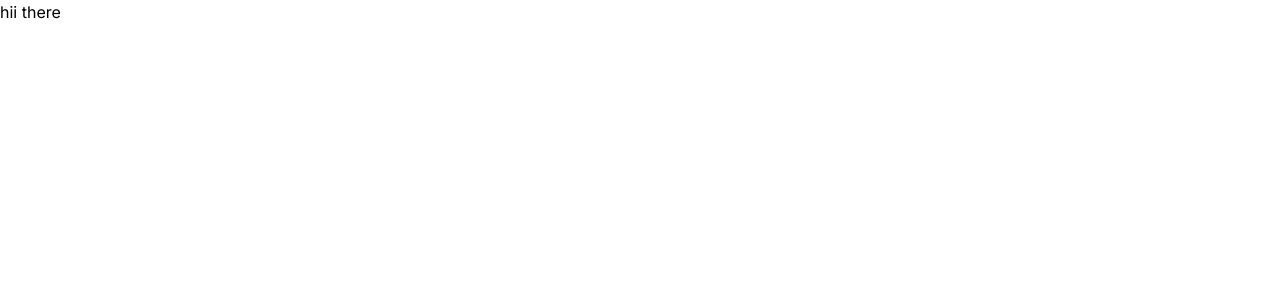
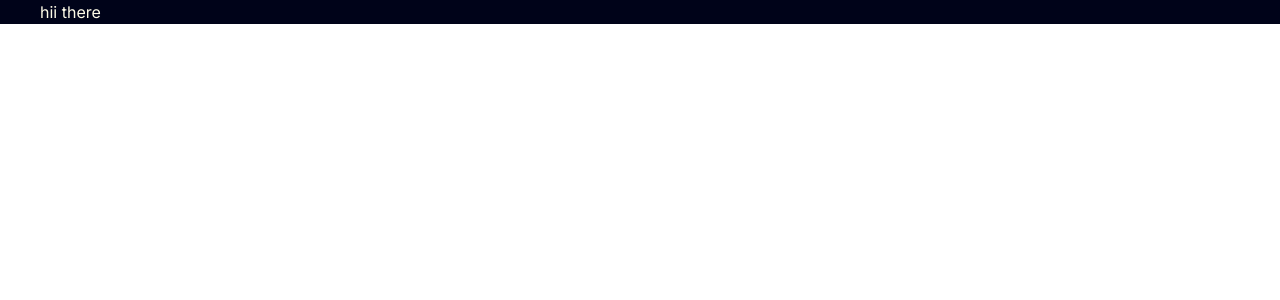
Before and after one commit to Sahil-Shadwal/portfolio, a Next.js app: page / in a window 1280 px wide. Shown: the top 300 px of the page. Built offline with nearby package versions, Linux system fonts and the light colour scheme.

Commit message:
applied basic tailwind classes

```diff
--- a/app/page.tsx
+++ b/app/page.tsx
@@ -2,9 +2,9 @@
 
 export default function Home() {
   return (
-    <main className="relative">
-      <div>
-        <h1> hii there</h1>
+    <main className="relative bg-black-100 flex justify-center items-center flex-col overflow-hidden mx-auto sm:px-10 px-5">
+      <div className="max-w-7xl w-full">
+        <h1 className="text-yellow-50"> hii there</h1>
       </div>
     </main>
   );
```
